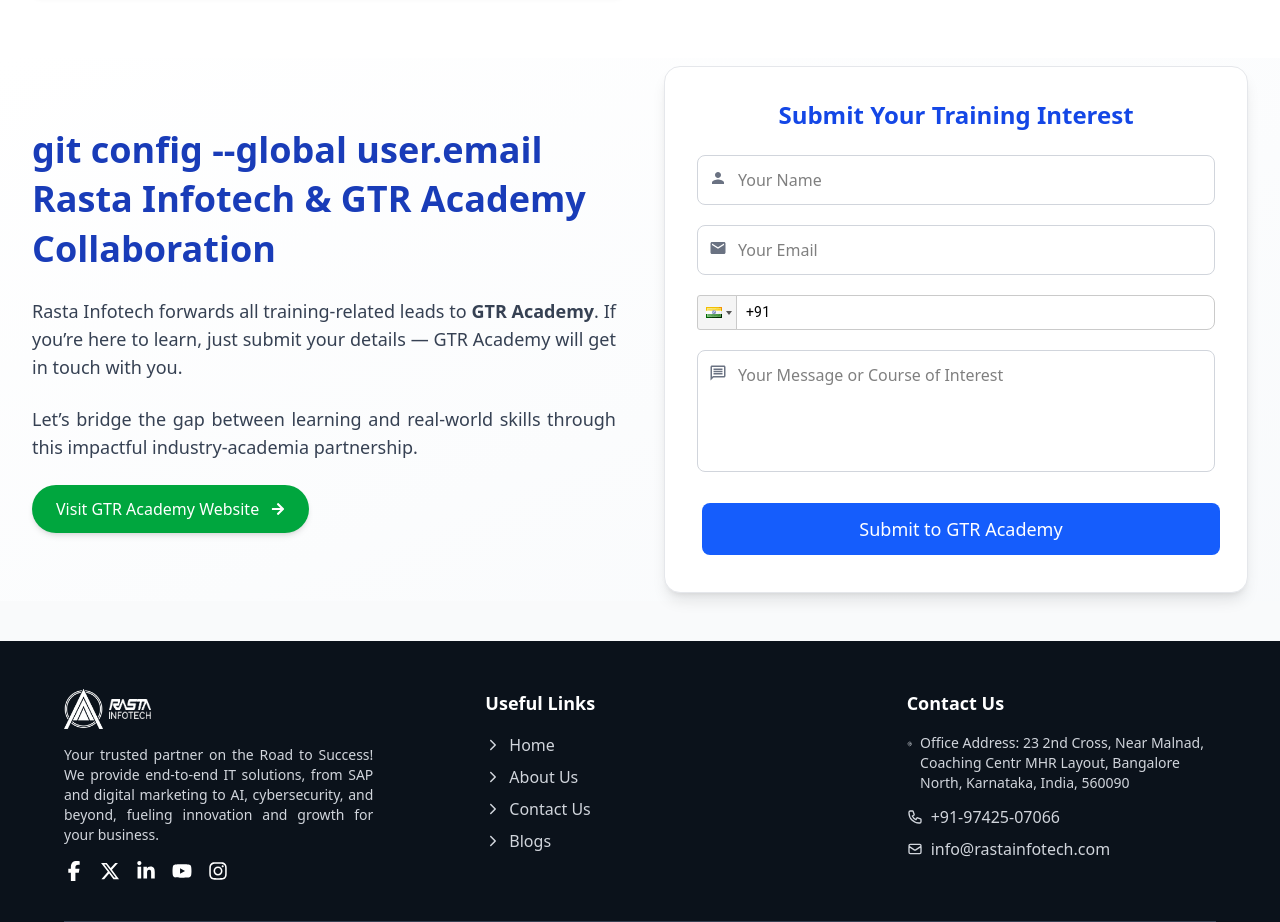
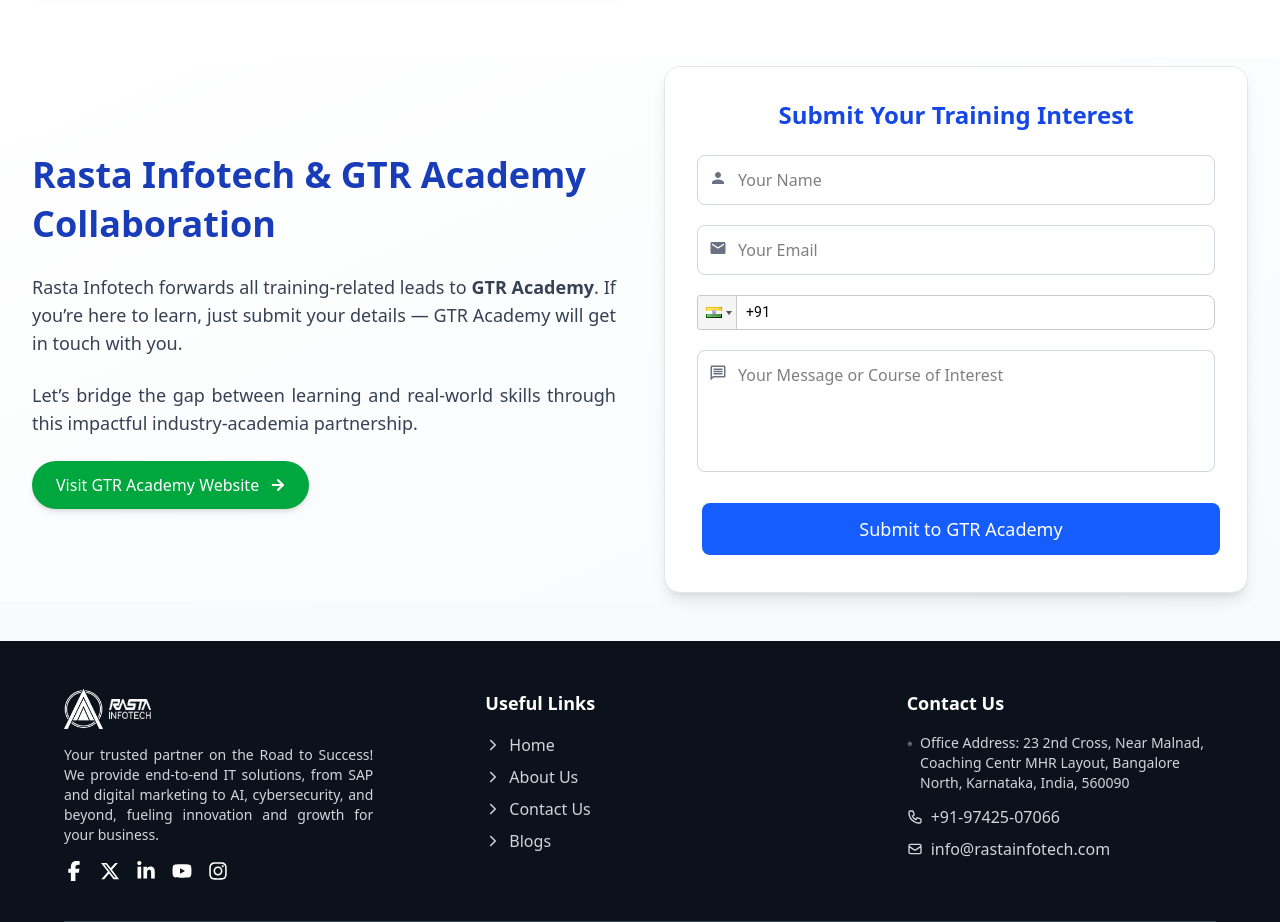
Before and after one commit to rootbixinfotech/updatedRastaInfotechWebsite, a React (Vite) app: page /training in a window 1280 px wide. Shown: the part 1900-2822 px from the top of the page. Built offline with nearby package versions, Linux system fonts and the light colour scheme.

Commit message:
09/1/2/25

```diff
--- a/src/pages/Training.jsx
+++ b/src/pages/Training.jsx
@@ -173,7 +173,6 @@ const Training = () => {
             </div>
           </div>
         </div>
-        {/* End Marquee Section */}
 
         {/* bleow banner section has image and content */}
 
@@ -490,7 +489,7 @@ const Training = () => {
           <div className="max-w-[1500px] mx-auto grid grid-cols-1 md:grid-cols-2 gap-8 md:gap-12 items-center">
             {/* Left Content */}
             <div className="space-y-6">
-              <h2 className="text-3xl md:text-4xl font-bold text-blue-800 leading-snug">git config --global user.email
+              <h2 className="text-3xl md:text-4xl font-bold text-blue-800 leading-snug">
                 Rasta Infotech & GTR Academy Collaboration
               </h2>
               <p className="text-gray-700 text-lg text-justify">
```
